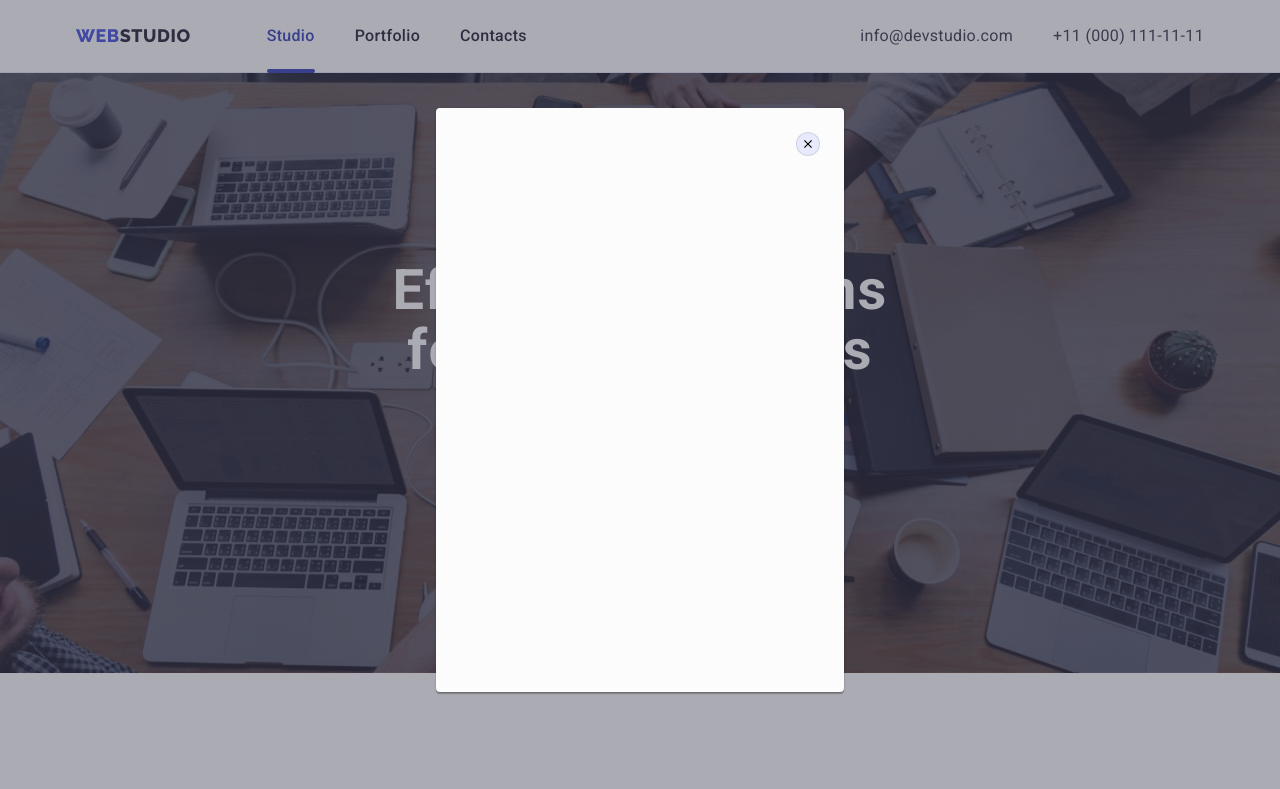
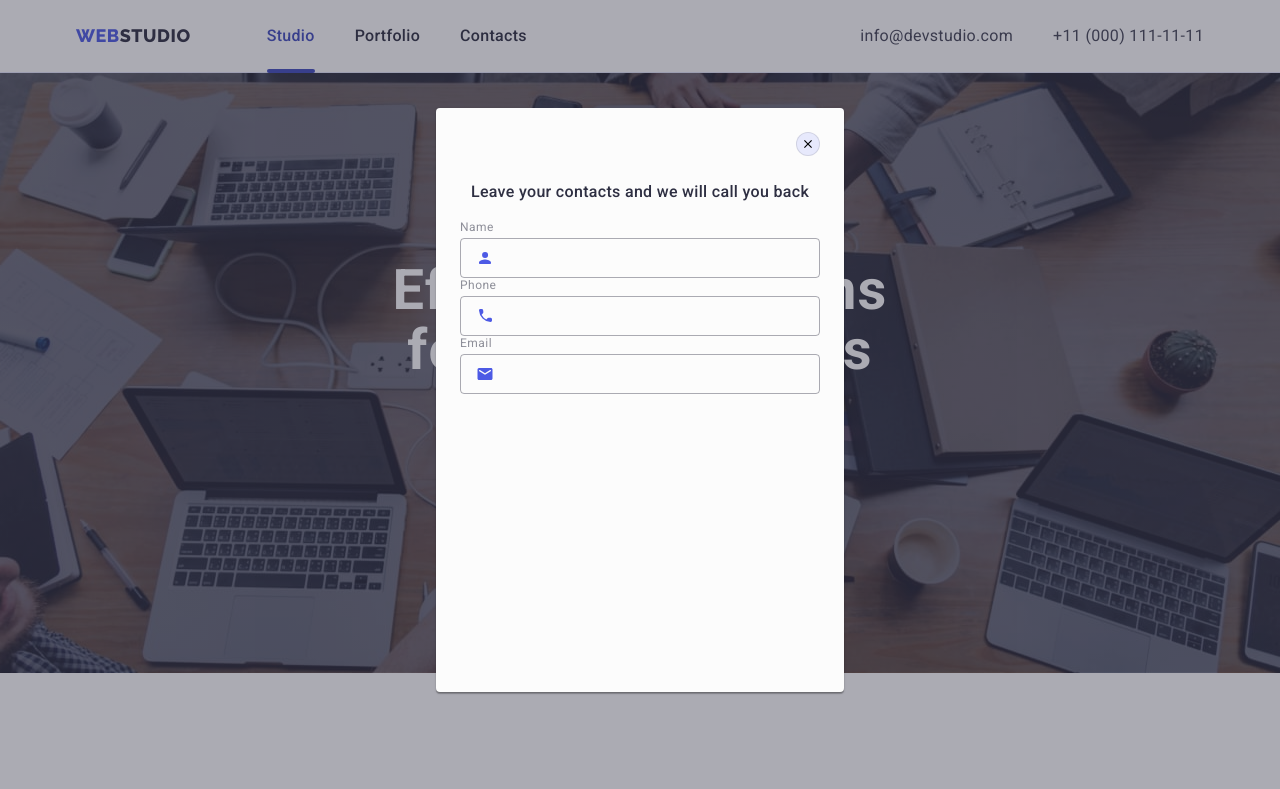
Before and after one commit to PeterKorcyl/goit-markup-hw-06, a plain HTML site: page index.html in a window 1280 px wide. Both pictures are taken after a click on the button "Order Service". Shown: the top 789 px of the page. Drawn offline with nearby package versions, Linux system fonts and the light colour scheme.

Commit message:
modal form 1

```diff
--- a/css/style.css
+++ b/css/style.css
@@ -694,6 +694,7 @@ p {
   box-shadow: 0px 1px 1px rgba(0, 0, 0, 0.14), 0px 1px 3px rgba(0, 0, 0, 0.12),
     0px 2px 1px rgba(0, 0, 0, 0.2);
   border-radius: 4px;
+  padding: 72px 24px 24px 24px;
   transition: transform 250ms cubic-bezier(0.4, 0, 0.2, 1);
 }
 
@@ -728,3 +729,50 @@ p {
 .icon-close {
   transition: fill 250ms cubic-bezier(0.4, 0, 0.2, 1);
 }
+
+.modal-paragraph {
+  color: var(--dark-color);
+  font-weight: 500;
+  font-size: 16px;
+  line-height: 1.5;
+  letter-spacing: 0.02em;
+  margin-bottom: 16px;
+  text-align: center;
+}
+
+.modal-form-text {
+  margin-bottom: 8px;
+}
+
+.modal-name {
+  color: var(--subtle-text-color);
+  font-size: 12px;
+  line-height: 1.17;
+  letter-spacing: 0.04em;
+  margin-bottom: 4px;
+  display: block;
+}
+.modal-form {
+  position: relative;
+}
+.modal-form-input {
+  width: 100%;
+  height: 40px;
+  border: 1px solid rgba(46, 47, 66, 0.4);
+  border-radius: 4px;
+  background-color: transparent;
+  padding-left: 38px;
+  outline: transparent;
+  transition: border-color 250ms cubic-bezier(0.4, 0, 0.2, 1);
+}
+.modal-form-input:focus {
+  border-color: var(--primary-brand-color);
+}
+.icon-modal {
+  position: absolute;
+  left: 16px;
+  top: 50%;
+  transform: translateY(-50%);
+  transition: fill 250ms cubic-bezier(0.4, 0, 0.2, 1);
+  fill: var(--primary-brand-color);
+}
--- a/index.html
+++ b/index.html
@@ -399,6 +399,34 @@
           <use href="./images/icons.svg#icon-close-black"></use>
         </svg>
       </button>
+      <p class="modal-paragraph">Leave your contacts and we will call you back</p>
+      <form>
+        <div class="modal-form-text">
+          <label class="modal-name" for="user-name">Name</label>
+          <div class="modal-form">
+            <input class="modal-form-input" type="text" id="user-name" name="user-name">
+            <svg width="18" height="24" class="icon-modal">
+              <use href="./images/icons.svg#icon-person-black"></use>
+            </svg>
+          </div>
+          <div class="modal-form-text">
+            <label class="modal-name" for="user-name">Phone</label>
+            <div class="modal-form">
+              <input class="modal-form-input" type="text" id="user-name" name="user-name">
+              <svg width="18" height="24" class="icon-modal">
+                <use href="./images/icons.svg#icon-phone-black"></use>
+              </svg>
+            </div>
+            <div class="modal-form-text">
+              <label class="modal-name" for="user-name">Email</label>
+              <div class="modal-form">
+                <input class="modal-form-input" type="text" id="user-name" name="user-name">
+                <svg width="18" height="24" class="icon-modal">
+                  <use href="./images/icons.svg#icon-email-black"></use>
+                </svg>
+              </div>
+            </div>
+      </form>
     </div>
   </div>
   <script src="./js/modal.js"></script>
```
